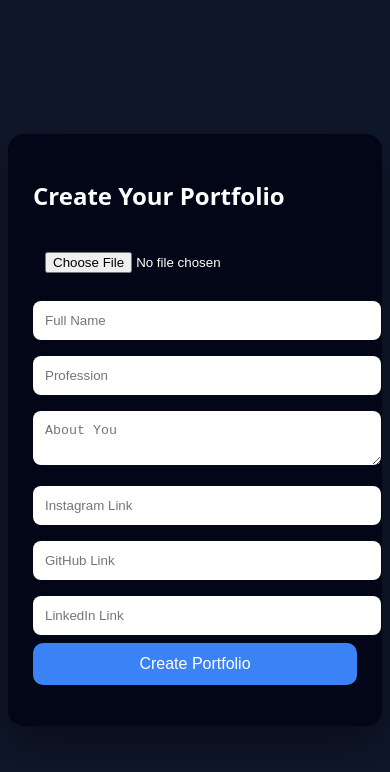
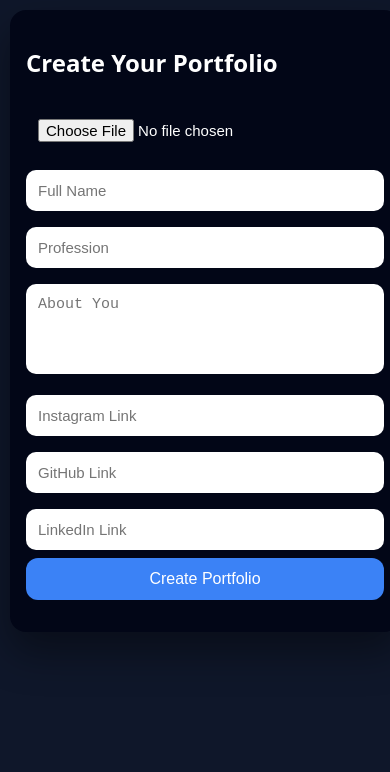
Before and after one commit to sohilcodes/portfoliomaker, a plain HTML site: page dashboard.html in a window 390 px wide. Drawn offline with Linux system fonts and the light colour scheme.

Commit message:
Update style.css

```diff
--- a/style.css
+++ b/style.css
@@ -1,36 +1,43 @@
+*{
+  box-sizing:border-box;
+}
+
 body{
+  margin:0;
+  font-family:system-ui, sans-serif;
   background:#0f172a;
   color:white;
-  font-family:system-ui;
-  display:flex;
-  justify-content:center;
-  align-items:center;
   min-height:100vh;
 }
 
 .card{
   background:#020617;
-  padding:25px;
+  padding:20px;
   border-radius:16px;
   width:100%;
   max-width:420px;
+  margin:20px auto;
   box-shadow:0 20px 40px rgba(0,0,0,.4);
-  animation:fade .6s ease;
+  animation:fade .5s ease;
 }
 
-.center{text-align:center}
-
 @keyframes fade{
-  from{opacity:0;transform:translateY(20px)}
+  from{opacity:0;transform:translateY(15px)}
   to{opacity:1}
 }
 
-input,textarea{
+input, textarea{
   width:100%;
   padding:12px;
   margin:8px 0;
   border:none;
-  border-radius:8px;
+  border-radius:10px;
+  font-size:15px;
+}
+
+textarea{
+  resize:none;
+  min-height:90px;
 }
 
 button{
@@ -39,14 +46,18 @@ button{
   background:#3b82f6;
   color:white;
   border:none;
-  border-radius:10px;
+  border-radius:12px;
   font-size:16px;
   cursor:pointer;
 }
 
+button:active{
+  transform:scale(.98);
+}
+
 .avatar{
-  width:120px;
-  height:120px;
+  width:110px;
+  height:110px;
   border-radius:50%;
   object-fit:cover;
   border:3px solid #3b82f6;
@@ -57,4 +68,12 @@ button{
   margin:6px;
   color:#60a5fa;
   text-decoration:none;
+  font-size:14px;
 }
+
+@media (max-width:480px){
+  .card{
+    margin:10px;
+    padding:16px;
+  }
+}
```
